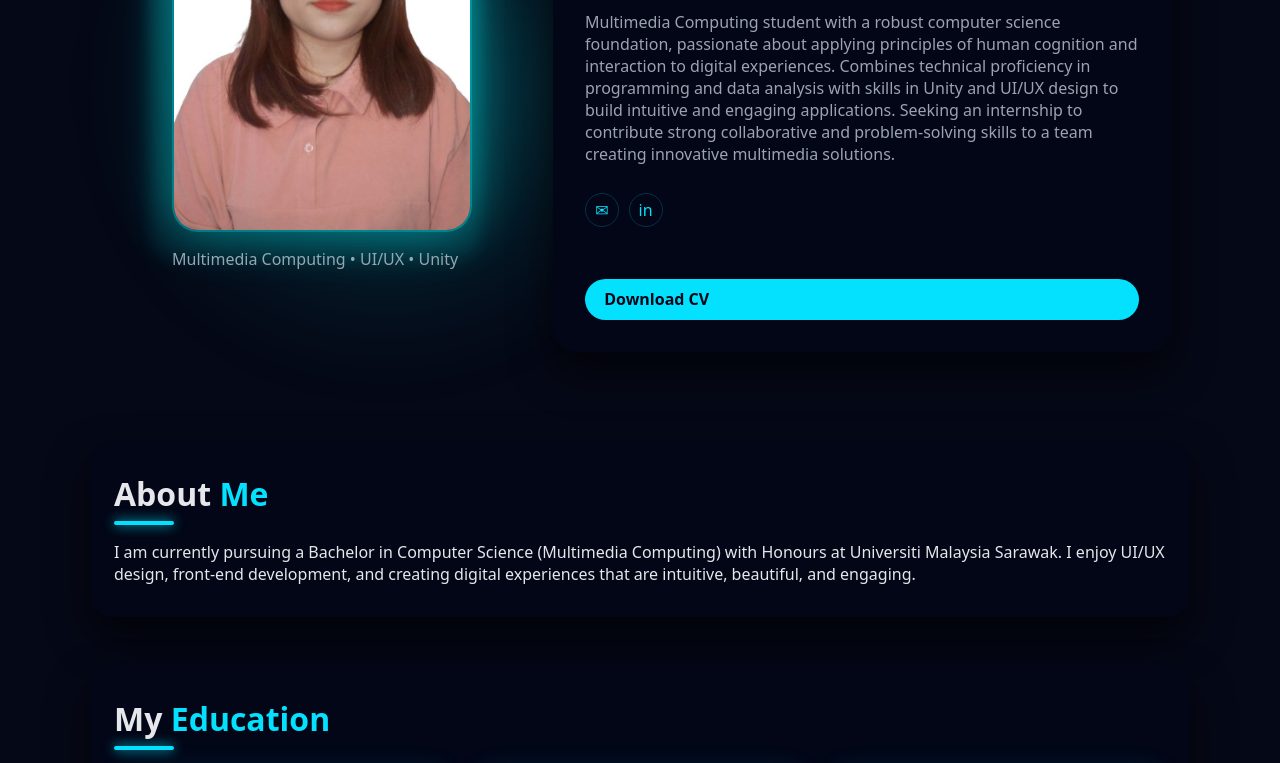
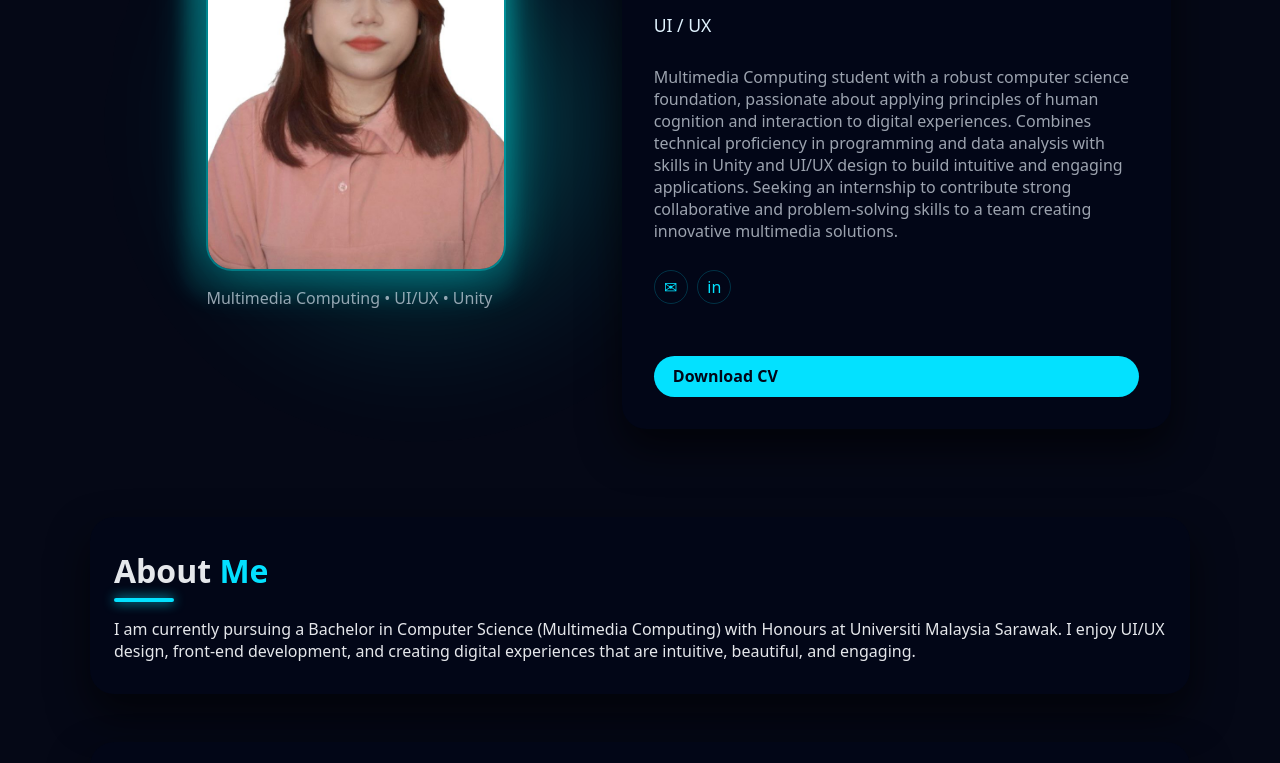
Before and after one commit to NurulHidayu/Veronica-Lydia-Portfolio, a plain HTML site: page index.html in a window 1280 px wide. Shown: the part 277-1040 px from the top of the page. Drawn offline with Linux system fonts and the light colour scheme.

Commit message:
Update style.css

```diff
--- a/style.css
+++ b/style.css
@@ -82,7 +82,7 @@ nav a:hover {
   margin: 1.5rem auto;
   padding: 0 1.2rem 2.5rem;
   display: grid;
-  grid-template-columns: 1.2fr 1.8fr; /* photo smaller, text bigger */
+  grid-template-columns: 1.4fr 1.6fr;
   gap: 2rem; /* nicer spacing */
 }
 
```
